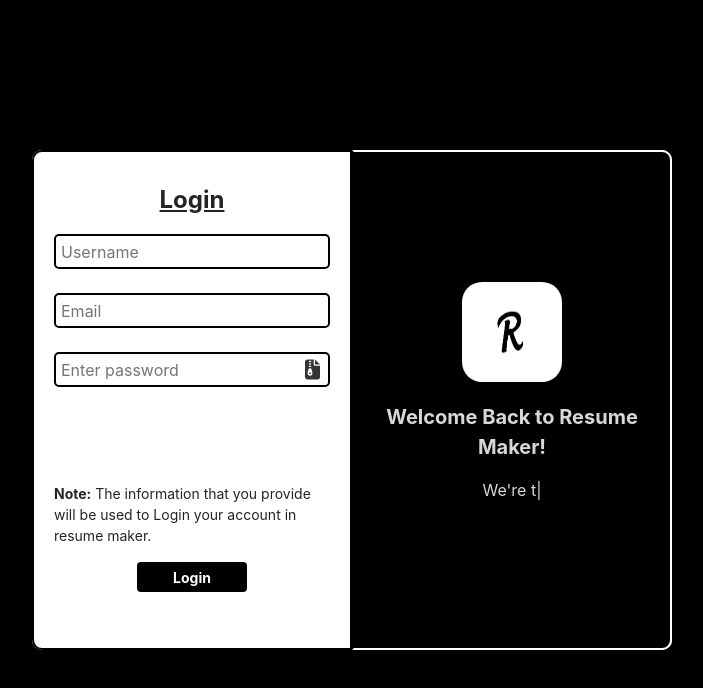
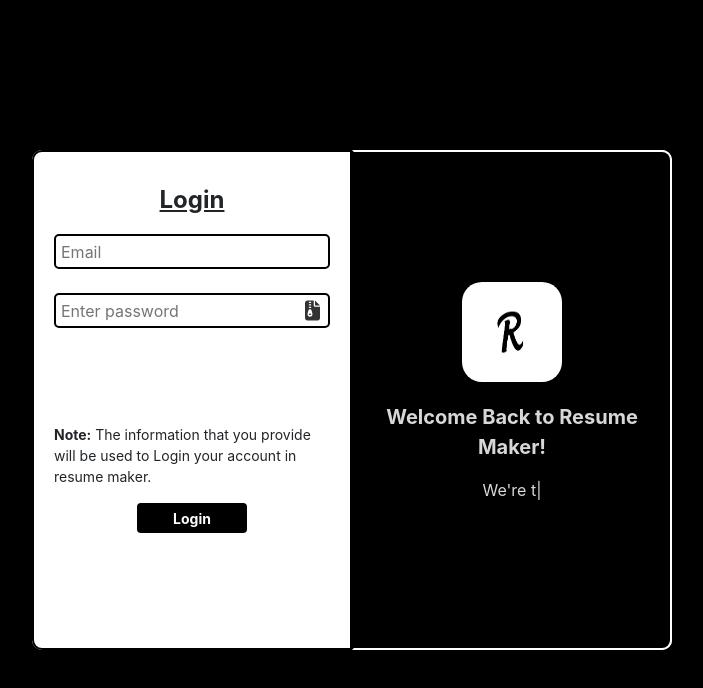
Before and after one commit to Sanjeevan1122003/resumemaker, a website: page public/login.html in a window 1280 px wide. Shown: the whole page, without its empty margins (288-991 px from the left). Drawn offline with nearby package versions, Linux system fonts and the light colour scheme.

Commit message:
Add files via upload

```diff
--- a/public/login.html
+++ b/public/login.html
@@ -205,7 +205,6 @@
             <div class="login-card-from">
                 <p class="login-card-from-tittle">Login</p>
                 <form class="login-card-from-form" action="/userlogin/" method="post">
-                    <input type="text" id="username" name="username" placeholder="Username" required><br><br>
                     <input type="email" id="email" name="email" placeholder="Email" required><br><br>
                     <div class="password-container">
                         <input type="password" id="password" name="password" placeholder="Enter password" required> <i
```
